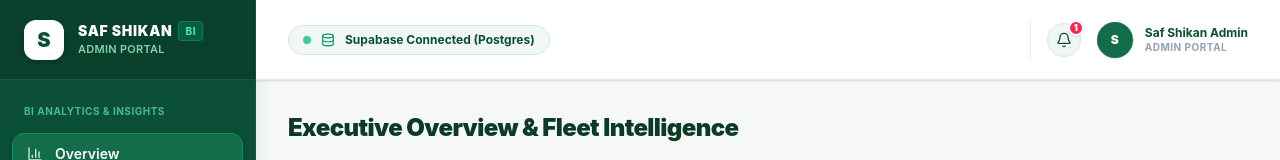
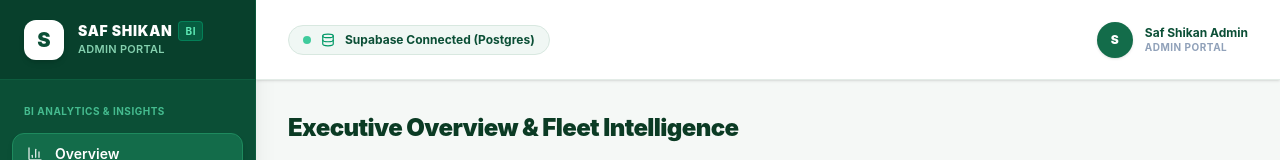
Before and after one commit to MAbdullahSarwar31/Talent-HuntSaf-Shikan, a React (Vite) app: page / in a window 1280 px wide. Shown: the top 160 px of the page. Built offline with nearby package versions, Linux system fonts and the light colour scheme; no server answers; the database is empty.

Commit message:
Remove notification bell from header per UI review

```diff
--- a/src/components/layout/Header.tsx
+++ b/src/components/layout/Header.tsx
@@ -1,6 +1,6 @@
 import React from 'react';
 import { isRealSupabase } from '../../lib/supabase';
-import { Database, Bell } from 'lucide-react';
+import { Database } from 'lucide-react';
 import clsx from 'clsx';
 
 export const Header: React.FC = () => {
@@ -16,15 +16,7 @@ export const Header: React.FC = () => {
       </div>
 
       <div className="flex items-center gap-6">
-        {/* Notification bell and User Profile Badge matching screenshot */}
-        <div className="flex items-center gap-4 pl-4 border-l border-[#E3ECE7]">
-          <div className="relative p-2 rounded-full bg-[#F0F7F4] border border-[#D8E8E0] text-[#0B4F36] cursor-pointer hover:bg-[#E3ECE7] transition-colors">
-            <Bell className="w-4 h-4" />
-            <span className="absolute -top-1 -right-1 w-4 h-4 rounded-full bg-rose-500 text-white font-black text-[9px] flex items-center justify-center border-2 border-white shadow-sm">
-              1
-            </span>
-          </div>
-
+        {/* User Profile Badge */}
         <div className="flex items-center gap-3">
           <div className="w-9 h-9 rounded-full bg-[#136C4A] text-white font-black flex items-center justify-center text-xs shadow-sm">
             S
@@ -37,7 +29,6 @@ export const Header: React.FC = () => {
           </div>
         </div>
       </div>
-      </div>
     </header>
   );
 };
```
Lines whose indentation alone changed are shown as unchanged.
